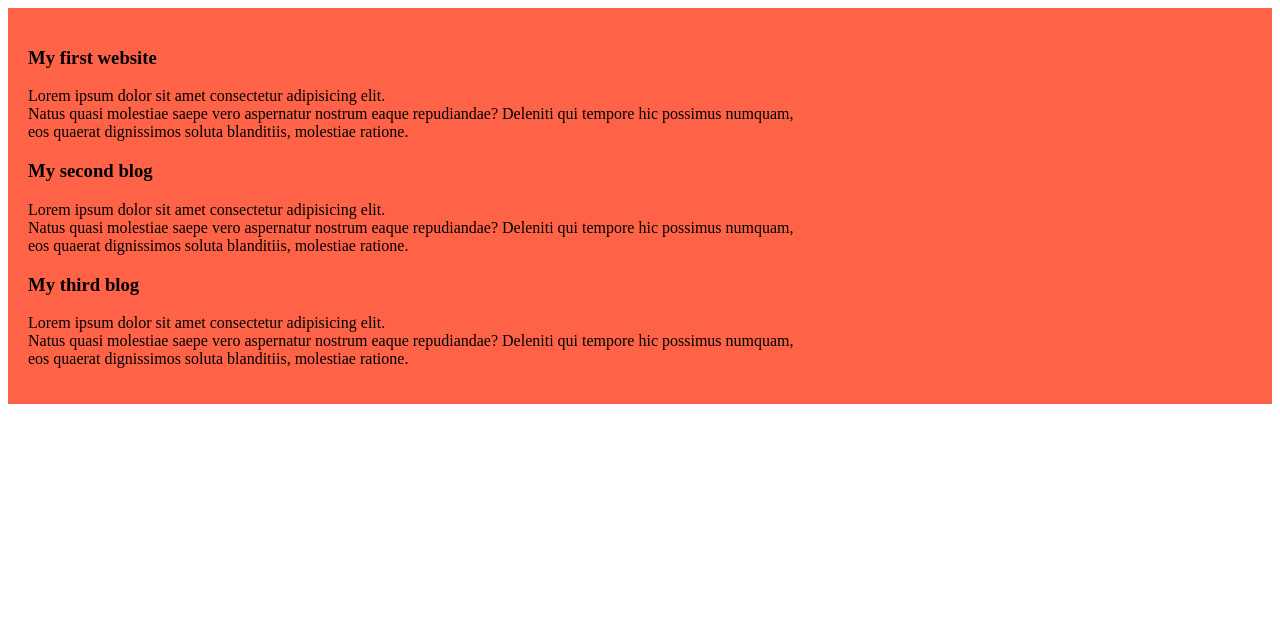
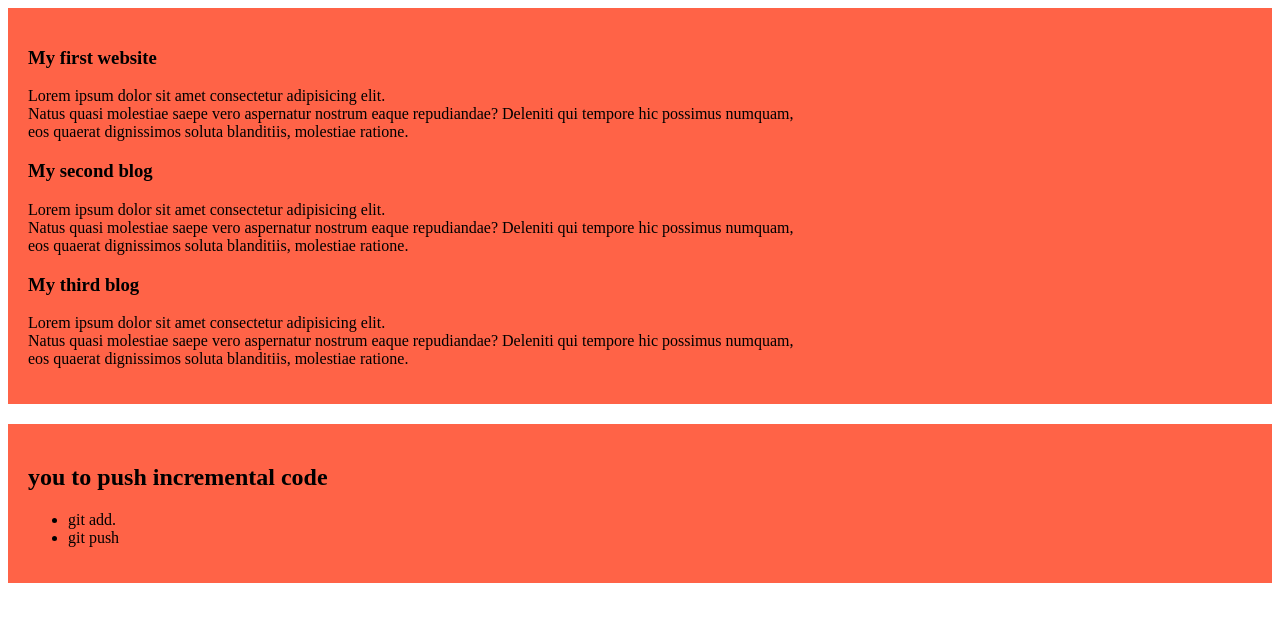
Before and after one commit to MubarakHossenAbir/My-simple-website, a plain HTML site: page index.html in a window 1280 px wide. Drawn offline with Linux system fonts and the light colour scheme.

```diff
--- a/index.html
+++ b/index.html
@@ -22,5 +22,11 @@
             Natus quasi molestiae saepe vero aspernatur nostrum eaque repudiandae? Deleniti qui tempore hic possimus numquam, <br>
             eos quaerat dignissimos soluta blanditiis, molestiae ratione.</p>
     </div>
-</body>
+    <div>
+        <h2>you to push incremental code</h2>
+        <ul>
+            <li>git add.</li>
+            <li>git push</li>
+        </ul>
+    </div>
 </html>
```
